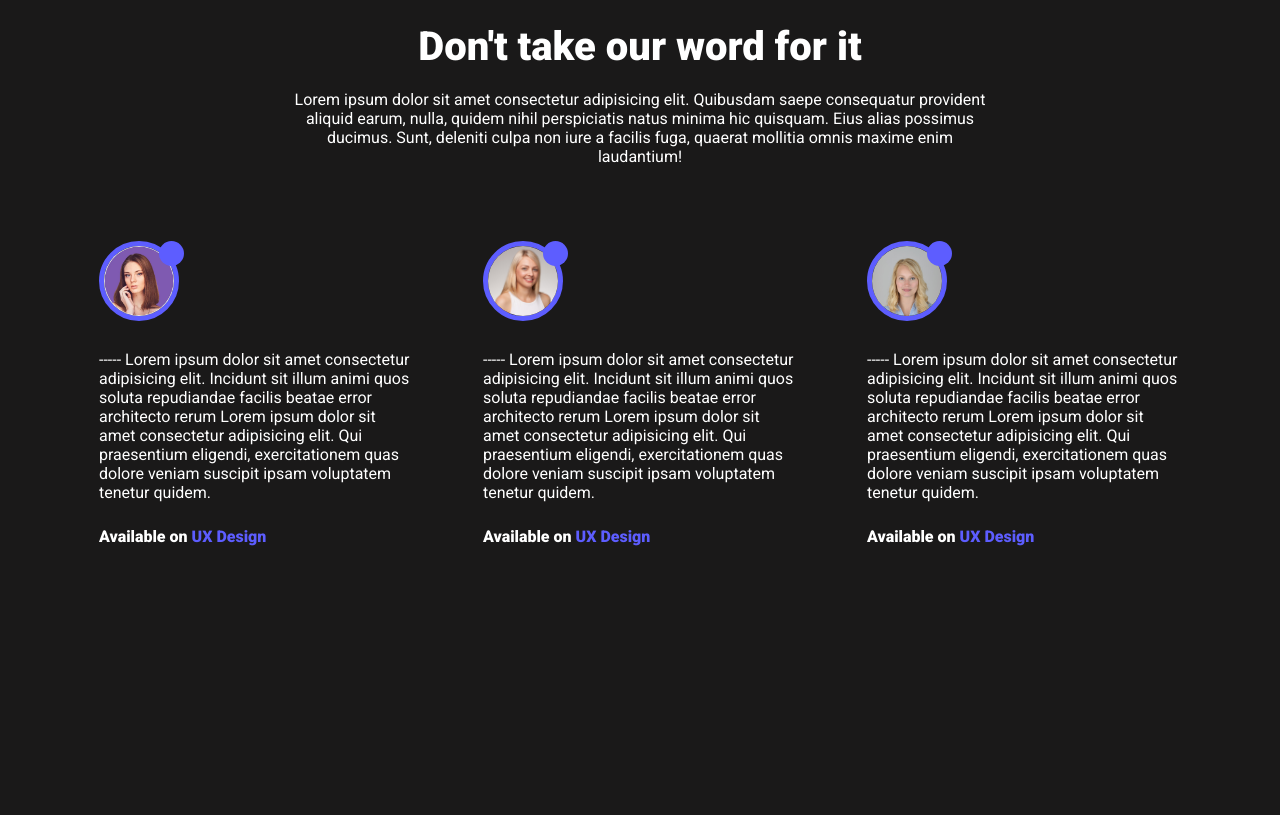
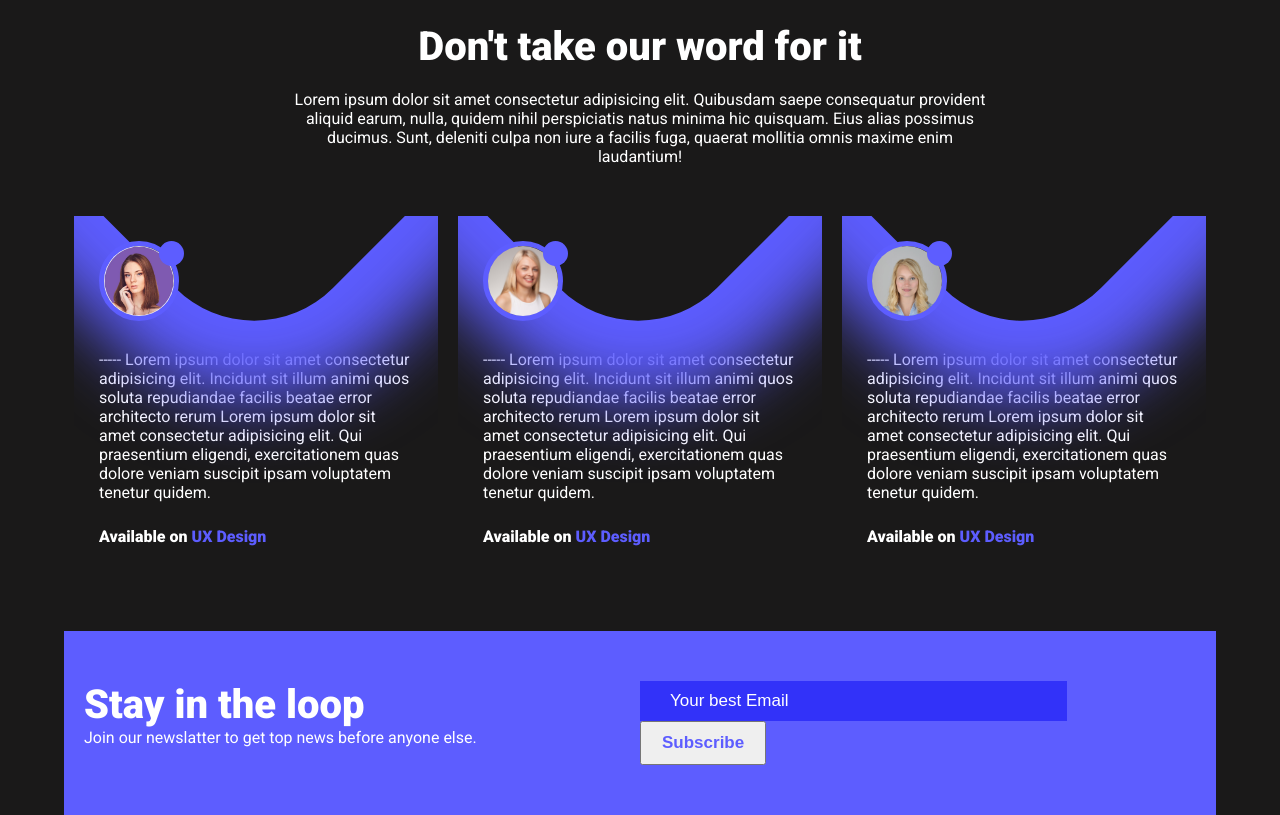
Before and after one commit to mkmahmud/practice-landing-page, a plain HTML site: page index.html in a window 1280 px wide. Shown: the part 2783-3598 px from the top of the page. Before the commit the page ends 3364 px from the top, so only its background shows below. Drawn offline with Linux system fonts and the light colour scheme.

Commit message:
subscribe

```diff
--- a/css/style.css
+++ b/css/style.css
@@ -156,7 +156,24 @@ section{
     margin: 10px;
     text-align: left;
     padding: 25px;
+    position: relative;
+    overflow: hidden;
 }
+
+.singel-testimonial:before {
+    content: '';
+    position: absolute;
+    height: 100%;
+    width: 100%;
+    left: -5px;
+    /* background: red; */
+    /* border: 5px solid var(--main-color); */
+    transform: rotate(45deg);
+    top: -79%;
+    box-shadow: 0px 0px 70px 80px var(--main-color);
+    border-radius: 111px;
+}
+
 .singel-testimonial img{
     width: 70px;
     height: 70px;
@@ -183,3 +200,44 @@ section{
     text-decoration: none;
     color: var(--main-color);
 }
+
+
+/*  Subscribe */
+.subscribe{
+    background: var(--main-color);
+    padding: 50px 20px;
+    display: flex;
+    /* justify-content: space-around; */
+    text-align: left;
+}
+.subscribe-text{
+    width: 50%;
+}
+.subscribe-text h2{
+    font-size: 40px;
+}
+.subscribe-text p{}
+.subscribe-form{
+    width: 50%;
+}
+.subscribe-form form{}
+#email{
+    width: 66%;
+    /* height: 30px; */
+    background: #3232f9;
+    border: none;
+    font-size: 17px;
+    padding: 10px 30px;
+    outline: none;
+    color: white   ;
+}
+::-webkit-input-placeholder {
+    color: white;
+  }
+
+#submit{
+    padding: 10px 20px;
+    font-size: 17px;
+    color: var(--main-color);
+    font-weight: 700;
+}
--- a/index.html
+++ b/index.html
@@ -184,6 +184,21 @@
             </div>
         </section>
 
+        <!-- Subscribe Section -->
+        <section>
+            <div class="subscribe">
+                <div class="subscribe-text">
+                    <h2>Stay in the loop</h2>
+                    <p>Join our newslatter to get top news before anyone else.</p>
+                </div>
+                <div class="subscribe-form">
+                    <form action="">
+                        <input type="text" placeholder="Your best Email" id="email">
+                        <input type="submit" name="submit"  value="Subscribe" id="submit">
+                    </form>
+                </div>
+            </div>
+        </section>
 
     </main>
 </body>
```
